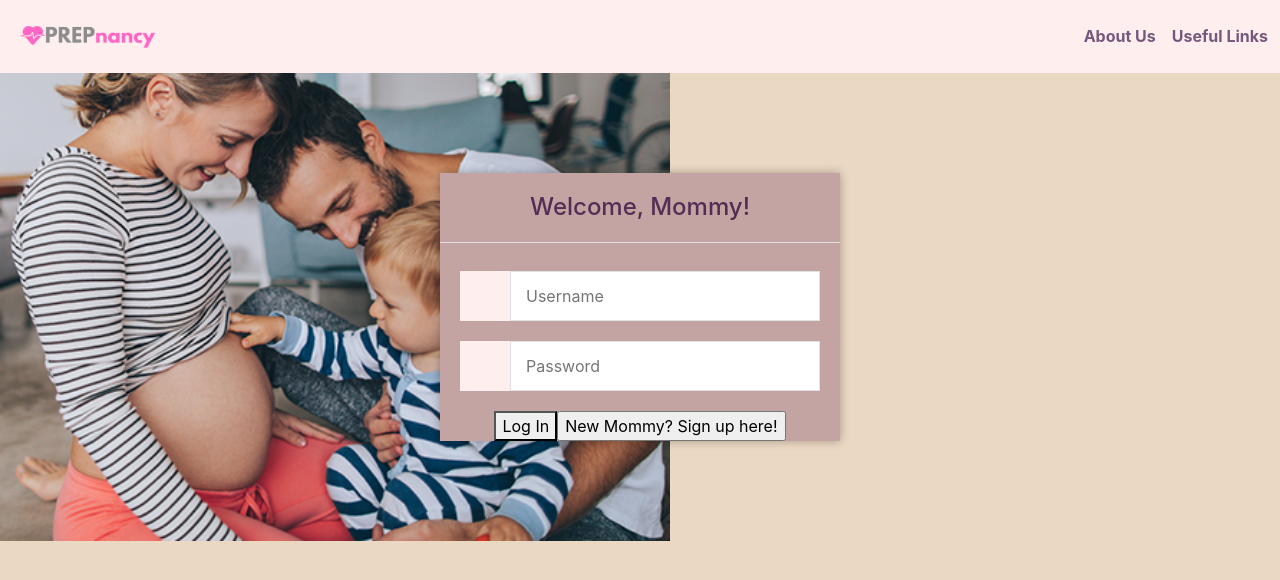
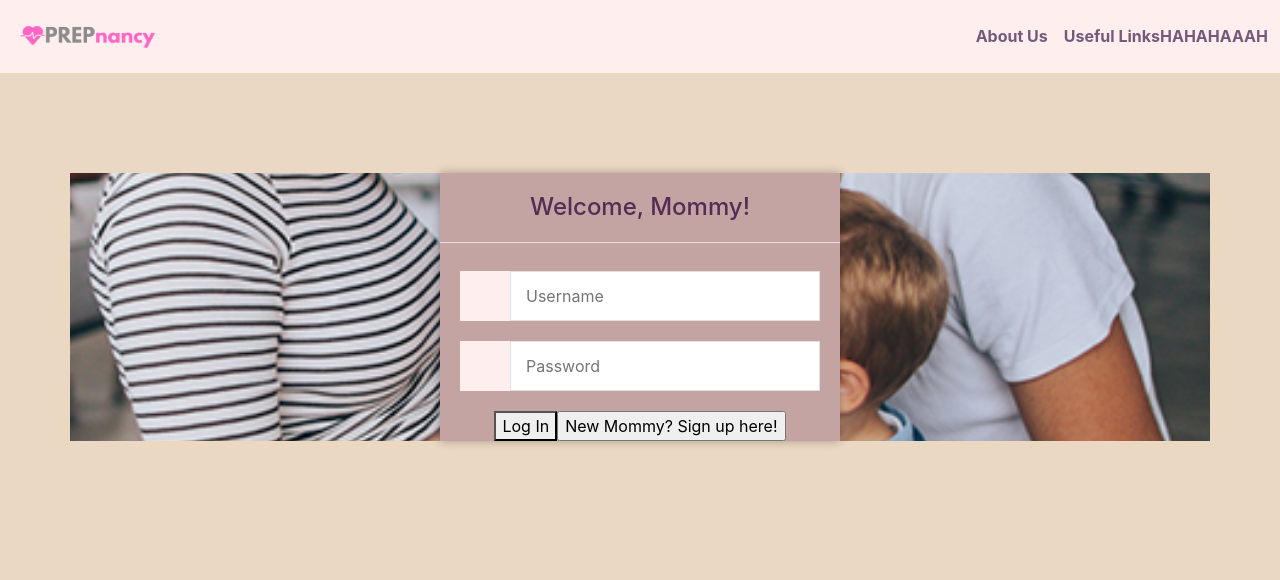
Before and after one commit to maegancp/maegancp.github.io, a PHP site: page /index.html in a window 1280 px wide. Shown: the top 580 px of the page. Run offline with PHP 8.4, Linux system fonts and the light colour scheme.

Commit message:
Trial to see if website is deployed

```diff
--- a/index.html
+++ b/index.html
@@ -22,7 +22,7 @@
                 <a class="nav-link" aria-current="page" href="/aboutus.html">About Us</a>
               </li>
               <li class="nav-item">
-                <a class="nav-link" href="/usefullinks.html">Useful Links</a>
+                <a class="nav-link" href="/usefullinks.html">Useful LinksHAHAHAAAH</a>
               </li>
               </ul>
       </nav>
--- a/style.css
+++ b/style.css
@@ -3,10 +3,7 @@ body{
     color: rgba(117, 89, 125, 1);
     font-family: Roboto, sans-serif;
     margin: auto;
-    background-image: url(./Pregnancy-Vaccines-protect-baby-crop.png);
-    background-repeat:no-repeat;
-    background-position: left;
-    background-size: contain;
+
 }
 nav{
     background-color: rgba(255, 238, 238, 1);
@@ -113,4 +110,8 @@ nav{
 
 .container {
     text-align: left;
+    background-image: url(./Pregnancy-Vaccines-protect-baby-crop.png);
+    background-repeat:repeat;
+    background-position: left;
+    background-size:cover;
 }
```
